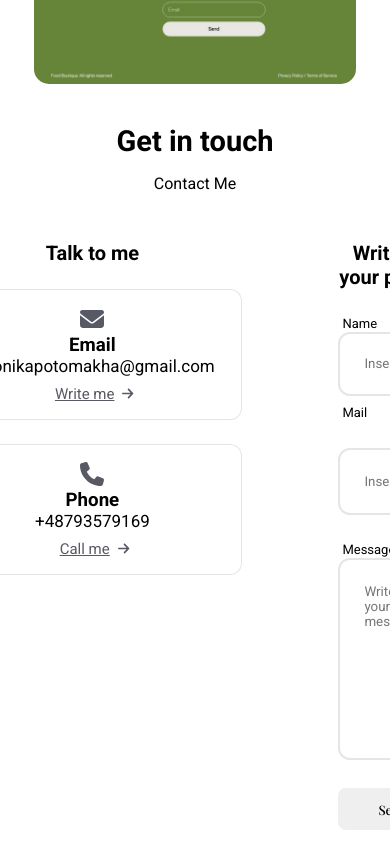
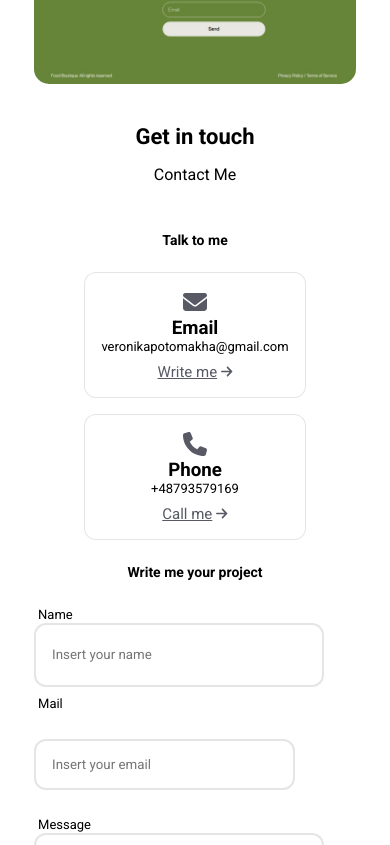
Before and after one commit to NikkiPotomakha/my-portfolio, a React (Create React App) app: page / in a window 390 px wide. Shown: the part 5719-6564 px from the top of the page. Built offline with nearby package versions, Linux system fonts and the light colour scheme; a web font is replaced by a local one.

Commit message:
Update Contact.css

```diff
--- a/src/components/Contact/Contact.css
+++ b/src/components/Contact/Contact.css
@@ -1,44 +1,48 @@
 .contact_container {
-    display: flex; /* Встановлює контейнер як flexbox */
-    flex-direction: row; /* Горизонтальне розташування */
-    justify-content: center; /* Вирівнювання по горизонталі */
-     align-items: flex-start; /* Вирівнювання елементів по верхньому краю */
-    column-gap: 6rem; /* Відстань між лівим і правим блоками */
+    display: flex; /* Default container as flex */
+    flex-direction: row; /* Horizontal layout */
+    justify-content: center; /* Align horizontally */
+    align-items: flex-start; /* Align items at the top */
+    column-gap: 6rem; /* Space between left and right sections */
     padding-bottom: 3rem;
-    margin-top: 2rem; /* Додатковий відступ для вирівнювання секції */
+    margin-top: 2rem; /* Extra margin to adjust the section */
+}
 
-}
 .section_title {
     font-size: 29px;
     justify-content: center;
     display: flex;
     margin-bottom: 1rem;
 }
+
 .section_subtitle {
     justify-content: center;
     display: flex;
     margin-bottom: 3rem;
 }
+
 .contact-title {
     text-align: center;
     font-size: 20px;
     margin-bottom: 1.5rem;
 }
+
 .contact-info {
     display: grid;
-    row-gap: 1.5rem; /* Відступи між картками контактної інформації */
-    grid-template-columns: 300px; /* Ширина кожної картки */
-    align-self: flex-start; /* Забезпечення вирівнювання по верхньому краю */
-    margin-top: 0; /* Забираємо зайві відступи зверху */
+    row-gap: 1.5rem; /* Space between contact information cards */
+    grid-template-columns: 300px; /* Width of each card */
+    align-self: flex-start; /* Align content to the top */
+    margin-top: 0; /* Remove extra margin at the top */
 }
+
 .contact-card {
     background-color: #fff;
     border: 1px solid rgba(0, 0, 0, 0.1);
     padding: 1rem;
     border-radius: 0.75rem;
     text-align: center;
+}
 
-}
 .contact-card-icon {
     color: #575965;
     font-size: 1.5rem;
@@ -49,84 +53,90 @@ margin-bottom: 3rem;
 .contact-card-data {
     font-size: 17px;
 }
+
 .contact-card-title {
     font-size: 15px;
 }
+
 .contact-card-data {
     display: block;
     margin-bottom: 0.5rem;
 }
+
 .contact-button {
     color: #575965;
     font-size: 15px;
     display: inline-flex;
-    align-items:center;
+    align-items: center;
     justify-content: center;
     column-gap: 0.25rem;
+}
 
-}
 .contact-button-icon {
     font-size: small;
     transition: 0.3s;
 }
+
 .contact-button:hover,
-.contact-button-icon {
+.contact-button-icon:hover {
     transform: translate(0.25rem);
 }
+
 .contact-form {
     display: flex;
-    flex-direction: column; /* Вертикальне розташування елементів форми */
-    align-items: flex-start; /* Вирівнювання форми по лівому краю */
-    gap: 1.5rem; /* Відступ між полями форми */
-    width: 100%; /* Займає повну ширину секції */
-    max-width: 400px; /* Обмежує максимальну ширину форми */
-
+    flex-direction: column; /* Vertical layout */
+    align-items: flex-start; /* Align form to the left */
+    gap: 1.5rem; /* Gap between form fields */
+    width: 100%; /* Full width of the section */
+    max-width: 400px; /* Max width of the form */
 }
 
 .contact-form-div {
     position: relative;
     height: 4rem;
     width: 100%;
+}
 
-}
 .contact-form-input {
     width: 100%;
     border: 2px solid rgba(0, 0, 0, 0.1);
-    color:#575965;
+    color: #575965;
     border-radius: 0.75rem;
     padding: 1.5rem;
     z-index: 1;
-    height: 100%; /* Встановлення висоти */
+    height: 100%;
 }
+
 .contact-form-tag {
-     width: 100%;
     top: -0.75rem;
     left: 1.25rem;
     font-size: small;
     padding: 0.25rem;
-    background-color: #FFF;
-    z-index: 10;
+    background-color: #fff;
+    z-index: 7;
 }
+
 .contact-form-area {
     height: auto;
 }
+
 .contact-form-area textarea {
     resize: none;
     width: 100%;
 }
+
 .button_contact {
     font-family: "Playfair Display", sans-serif;
-    display:flex;
+    display: flex;
     font-weight: 500;
     font-size: 13px;
-    align-items:center;
-    justify-content:center;
-    color:#000;
+    align-items: center;
+    justify-content: center;
+    color: #000;
     padding: 0.8rem 2.5rem;
     border: none;
     border-radius: 0.5rem;
     cursor: pointer;
-
 }
 
 .button_contact:hover {
@@ -135,3 +145,133 @@ width: 100%;
     outline: 1.5px solid #ca8ec6;
     transition: 0.3s;
 }
+
+/* Media Queries for Tablet View (max-width: 1025px) */
+@media screen and (max-width: 1025px) {
+    .contact_container {
+        row-gap: 2rem;
+        display: flex;
+    }
+
+    .contact-info {
+        column-gap: 1rem;
+    }
+
+    .contact-card {
+        width: 85%;
+    }
+
+    .contact-card-data {
+        font-size: small;
+    }
+
+    .contact-form {
+        width: 80%;
+        max-width: 500px;
+        display: flex;
+    }
+
+    .contact-title {
+        display: flex;
+        justify-content: center;
+    }
+}
+
+/* Media Queries for Mobile View (max-width: 768px) */
+@media screen and (max-width: 768px) {
+    .contact_container {
+        flex-direction: row;
+        row-gap: 2rem;
+        display: flex;
+        flex-wrap: wrap;
+    }
+
+    .contact-info {
+        grid-template-columns: 1fr;
+        row-gap: 1rem;
+    }
+
+    .contact-card {
+        width: 100%;
+    }
+
+    .contact-form {
+        width: 90%;
+        max-width: 100%;
+    }
+
+    .section_title {
+        font-size: 24px;
+    }
+
+    .section_subtitle {
+        font-size: 18px;
+    }
+
+    .contact-title {
+        font-size: 16px;
+        justify-content: center;
+    }
+
+    .contact-form-tag {
+        font-size: 14px;
+    }
+
+    .button_contact {
+        font-size: 12px;
+        padding: 0.6rem 2rem;
+    }
+
+    .contact-form-input {
+        padding: 1.2rem;
+    }
+}
+
+/* Media Queries for Smaller Mobile View (max-width: 576px) */
+@media screen and (max-width: 576px) {
+    .contact_container {
+
+        row-gap: 1.5rem; /* Reduced gap between sections */
+        display: flex;
+    }
+
+    .contact-info {
+        grid-template-columns: 1fr; /* Stack contact cards vertically */
+        row-gap: 1rem; /* Reduced gap between contact cards */
+    }
+
+    .contact-card {
+        width: 100%; /* Ensure cards are full width */
+    }
+
+    .contact-form {
+        width: 90%;
+        max-width: 100%; /* Full width for form on small devices */
+    }
+
+    .section_title {
+        font-size: 22px; /* Slightly smaller title for small screens */
+    }
+
+    .section_subtitle {
+        font-size: 16px; /* Adjust subtitle size for smaller screens */
+    }
+
+    .contact-title {
+        font-size: 14px; /* Smaller title for mobile */
+        justify-content: center;
+    }
+
+    .contact-form-tag {
+        font-size: 13px; /* Smaller font for labels */
+    }
+
+    .button_contact {
+        font-size: 11px; /* Smaller button text for mobile */
+        padding: 0.5rem 1.8rem; /* Adjust button padding */
+    }
+
+    .contact-form-input {
+        padding: 1rem; /* Smaller padding inside inputs */
+    }
+}
```
Lines whose indentation alone changed are shown as unchanged.
